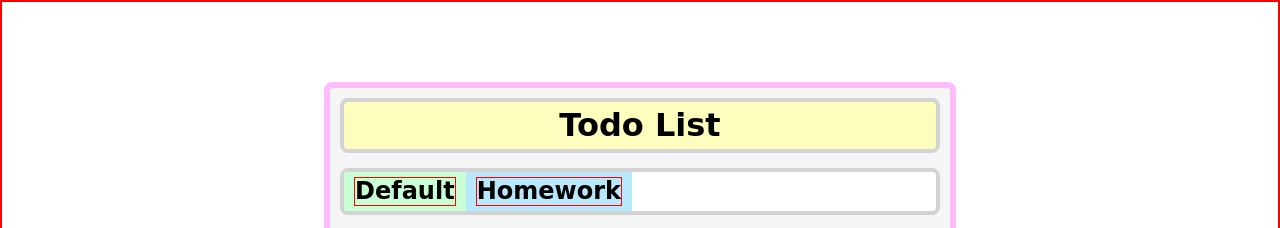
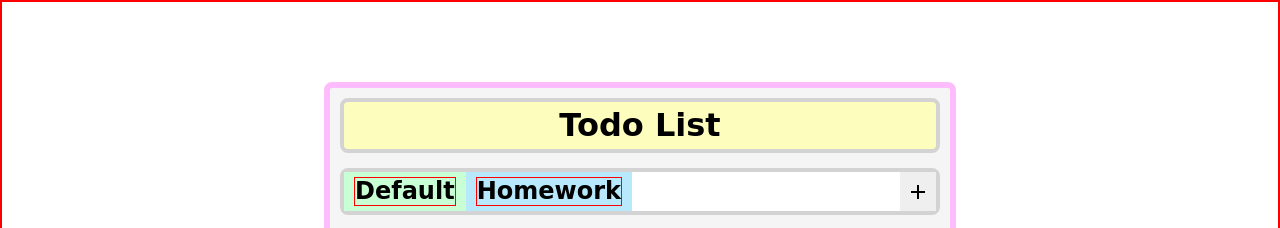
Before and after one commit to thebrianwong/odin-todo-list, a plain HTML site: page index.html in a window 1280 px wide. Shown: the top 228 px of the page. Drawn offline with Linux system fonts and the light colour scheme; a web font is replaced by a local one.

Commit message:
Add a new tab button and style it, and slight style of buttons and inputs

```diff
--- a/index.html
+++ b/index.html
@@ -21,6 +21,9 @@
             </button>
             <button class="tab-title">
                 <h2>Homework</h2>
+            </button>
+            <button class="add-tab">
+                <img src="assets/plus.png" alt="">
             </button>
         </div>
         <div class="to-do-content">
--- a/styles.css
+++ b/styles.css
@@ -16,6 +16,8 @@ p {
 input,
 button {
     appearance: none;
+    border: none;
+    cursor: pointer;
 }
 
 .to-do-list {
@@ -61,7 +63,14 @@ button {
 
 .tab-title {
     padding: 5px 10px;
-    border: none;
+}
+
+.add-tab {
+    display: flex;
+    align-items: center;
+    margin-left: auto;
+    height: auto;
+    width: auto;
 }
 
 .to-do-content {
```
Also changed, not shown: assets/plus.png (added).
